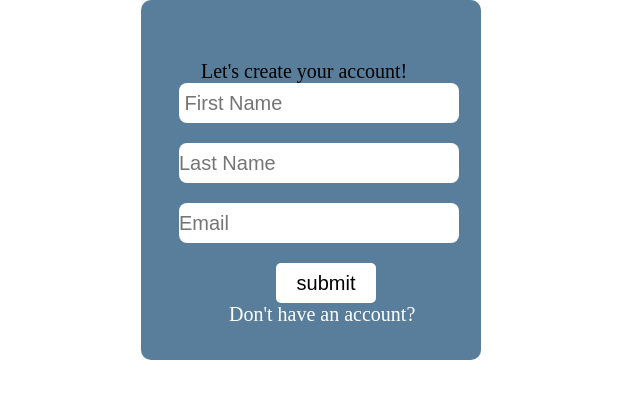
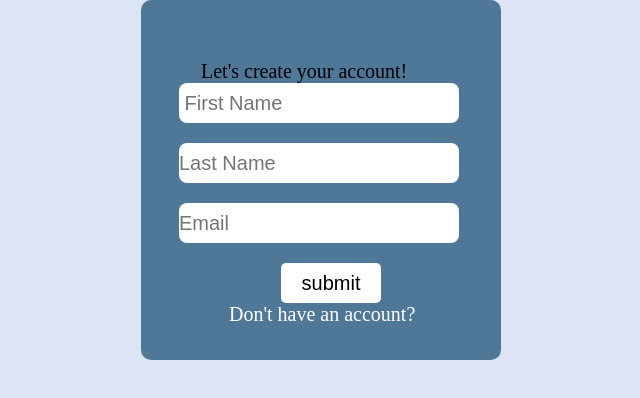
Before and after one commit to carlagesa/Quizwebsite, a plain HTML site: page login.html in a window 1280 px wide. Shown: the whole page, without its empty margins (439-1079 px from the left). Drawn offline with Linux system fonts and the light colour scheme.

Commit message:
Changed background UI

```diff
--- a/assets/css/style.css
+++ b/assets/css/style.css
@@ -8,6 +8,11 @@
     outline: none;
     box-sizing: border-box;
     font-size: 15pt;
+
+}
+body{
+    background-color:  hsl(218deg 50% 91%);
+
 }
 
 html {
@@ -93,7 +98,7 @@ meter {
     height: 100%;
 
     width: 13em;
-    background: #fff;
+    background-color:  hsl(218deg 50% 91%);
     border: 2px solid #205279be;
     transition: 0.5s;
 
@@ -235,10 +240,10 @@ a {
     margin-left: 29em;
     padding-top: 3em;
     padding-left: 3em;
-    width: 17em;
+    width: 18em;
     height: 18em;
     border-radius: 10px;
-    background-color: #205279be;
+    background-color:  #205279be;
 }
 
 .input-container {
--- a/login.html
+++ b/login.html
@@ -22,7 +22,7 @@
               <input id="email" class="input" type="text" placeholder="Email" />
 
             </div>
-            <a href="questions.html" class="submitform"><button type="text" class="submitformbtn" >submit</button></a>
+            <a href="questions.html" class="submitform"><button class="loginbtn" type="text" class="submitformbtn" >submit</button></a>
             <a href=""><p style="padding-left:28px ;">Don't have an account?</p></a>
           </div>
         </div>
```
